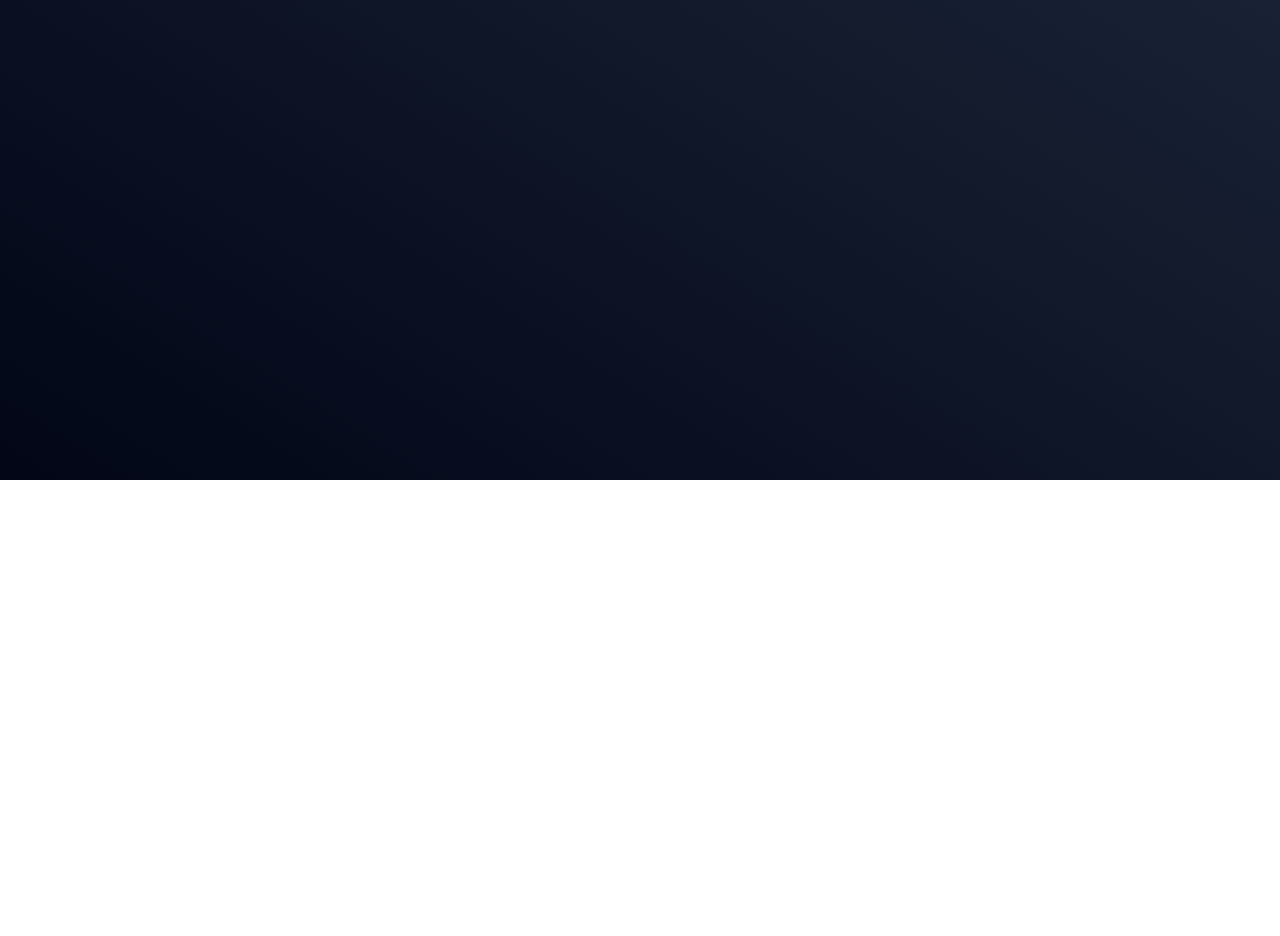
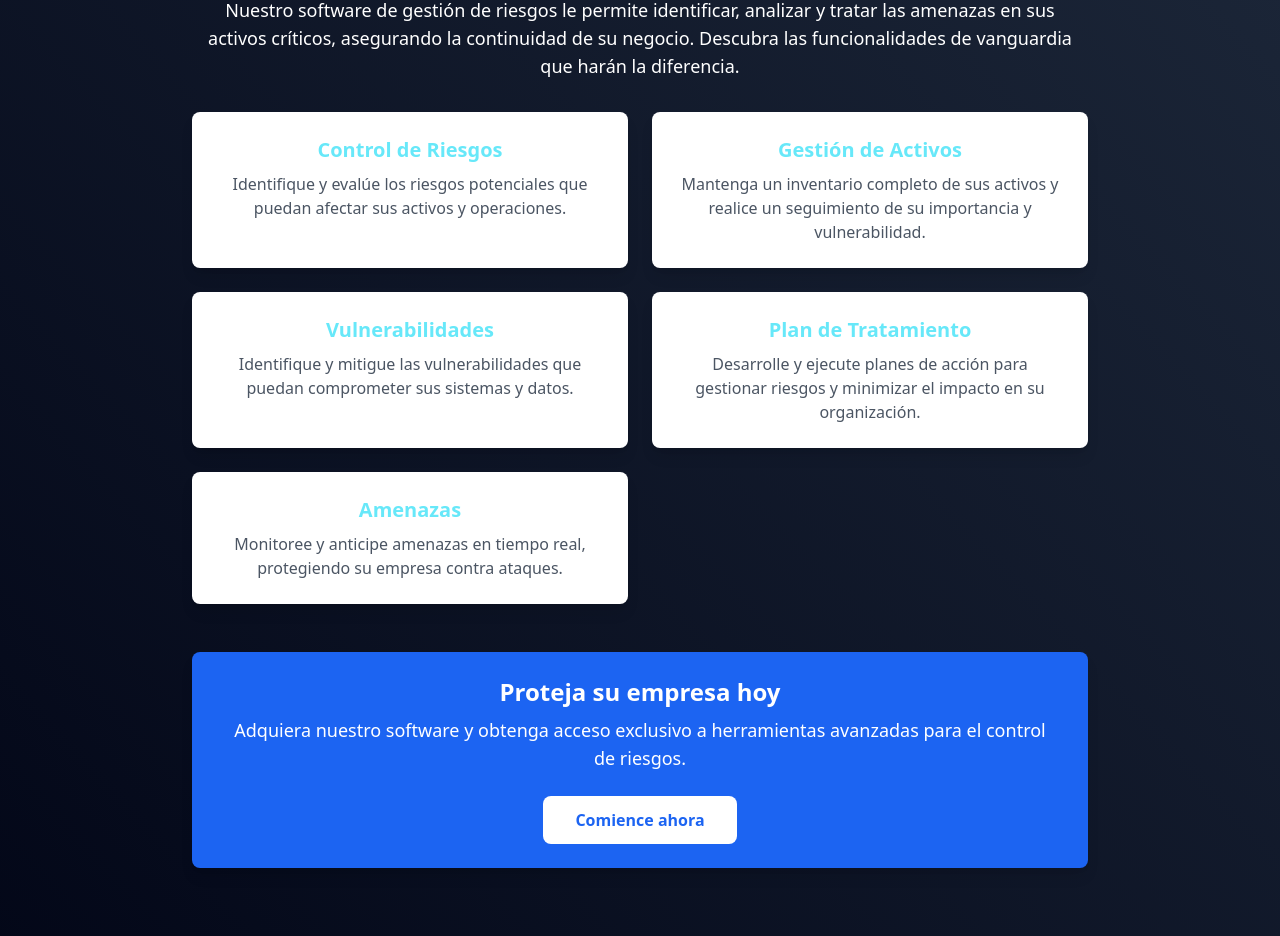
Before and after one commit to JuanPabloRP/front-riskmanagement, a React (Vite) app: page / in a window 1280 px wide. Shown: the part 320-1256 px from the top of the page. Before the commit the page ends 800 px from the top, so only its background shows below. Built offline with nearby package versions, Linux system fonts and the light colour scheme.

Commit message:
terminacion pagina perfil y avanze casi final de la pagina inicio publico

```diff
--- a/src/pages/private/users/UserProfile.tsx
+++ b/src/pages/private/users/UserProfile.tsx
@@ -57,7 +57,7 @@ const content2 = [
                         {content.map(({titulo,description})=>
                          <div className="w-full  mb-4 mt-6 flex flex-col">
                          <span className="font-bold uppercase">{titulo}</span>
-                         <input type="text" disabled={isDisabled} id="text" className="border-2 border-border-secondary bg-black rounded p-2 mb-2" value={description}/>
+                         <input type="text" disabled={isDisabled} id="text" className="border-2  border-border-secondary bg-black rounded p-2 mb-2" value={description}/>
                          </div>
 
                         )}
@@ -71,9 +71,10 @@ const content2 = [
 
                         )}
                     </div>
-                    <div className="flex justify-center items-center w-full rounded-lg bg-blue-500 mt-4 text-white text-lg font-semibold">
-                        <button type="button" onClick={() => setIsDisabled(!isDisabled)} className="p-4 self-center">editar perfil</button>
+                    <div className={`flex justify-center items-center w-full rounded-lg text-white text-lg font-semibold `} >
+                        <button  type="button" onClick={() => setIsDisabled(!isDisabled)} className={` ${isDisabled ?"bg-blue-500" : "bg-btn-success" } w-1/4 p-2 self-center   mt-4 rounded-lg`}> { isDisabled ? "Editar" : "Guardar"}</button>
                     </div>
+
                 </form>
             </div>
         </div>
--- a/src/pages/public/home/Index.tsx
+++ b/src/pages/public/home/Index.tsx
@@ -4,7 +4,84 @@ import RM_Link from '../../../shared/components/RM_Link';
 const Index = () => {
 	return (
 		<div>
-			<h1>Página inicial</h1>
+	  		<div className="min-h-screen  flex flex-col items-center text-center p-6">
+          {/* Header */}
+          <header className="w-full border-2 text-text-tertiary py-6 shadow-lg mb-8">
+            <h1 className="text-4xl font-bold">Control de Riesgos Avanzado</h1>
+           <p className="text-xl mt-2 text-white">Gestione riesgos, fortalezca su seguridad</p>
+           </header>
+
+      {/* Main Content */}
+        <main className="flex flex-col items-center max-w-4xl mx-auto">
+        <h2 className="text-3xl font-semibold text-text-tertiary  mb-4">
+          Tome el control de la seguridad de su empresa
+        </h2>
+        <p className="text-lg text-white mb-8 px-4">
+          Nuestro software de gestión de riesgos le permite identificar, analizar y tratar
+          las amenazas en sus activos críticos, asegurando la continuidad de su negocio.
+          Descubra las funcionalidades de vanguardia que harán la diferencia.
+        </p>
+
+        {/* Feature Cards */}
+        <div className="grid grid-cols-1 md:grid-cols-2 gap-6">
+          <div className="bg-white p-6 rounded-lg shadow-lg">
+            <h3 className="text-xl font-bold text-text-secondary mb-2">Control de Riesgos</h3>
+            <p className="text-gray-600">
+              Identifique y evalúe los riesgos potenciales que puedan afectar sus activos
+              y operaciones.
+            </p>
+          </div>
+          <div className="bg-white p-6 rounded-lg shadow-lg">
+            <h3 className="text-xl font-bold text-text-secondary mb-2">Gestión de Activos</h3>
+            <p className="text-gray-600">
+              Mantenga un inventario completo de sus activos y realice un seguimiento de su
+              importancia y vulnerabilidad.
+            </p>
+          </div>
+          <div className="bg-white p-6 rounded-lg shadow-lg">
+            <h3 className="text-xl font-bold text-text-secondary mb-2">Vulnerabilidades</h3>
+            <p className="text-gray-600">
+              Identifique y mitigue las vulnerabilidades que puedan comprometer sus sistemas
+              y datos.
+            </p>
+          </div>
+          <div className="bg-white p-6 rounded-lg shadow-lg">
+            <h3 className="text-xl font-bold text-text-secondary mb-2">Plan de Tratamiento</h3>
+            <p className="text-gray-600">
+              Desarrolle y ejecute planes de acción para gestionar riesgos y minimizar el
+              impacto en su organización.
+            </p>
+          </div>
+          <div className="bg-white p-6 rounded-lg shadow-lg">
+            <h3 className="text-xl font-bold text-text-secondary mb-2">Amenazas</h3>
+            <p className="text-gray-600">
+              Monitoree y anticipe amenazas en tiempo real, protegiendo su empresa contra
+              ataques.
+            </p>
+          </div>
+        </div>
+
+        {/* Call to Action */}
+        <div className="mt-12 bg-blue-600 text-white py-6 px-10 rounded-lg shadow-lg">
+          <h2 className="text-2xl font-semibold">Proteja su empresa hoy</h2>
+          <p className="text-lg mt-2">
+            Adquiera nuestro software y obtenga acceso exclusivo a herramientas
+            avanzadas para el control de riesgos.
+          </p>
+          <button
+            onClick={() => alert("Redireccionando a la página de compra...")}
+            className="mt-6 bg-white text-blue-600 font-semibold px-8 py-3 rounded-lg hover:bg-gray-200 transition"
+          >
+            Comience ahora
+          </button>
+        </div>
+      </main>
+
+      {/* Footer */}
+      <footer className="mt-16 text-gray-600">
+        <p>&copy; {new Date().getFullYear()} Control de Riesgos. Todos los derechos reservados.</p>
+      </footer>
+    </div>
 			<section className="flex flex-col justify-center items-center">
 				<h2 className="text-2xl text-text-tertiary ">Ir a la sección:</h2>
 				<section className="flex flex-col gap-1">
```
